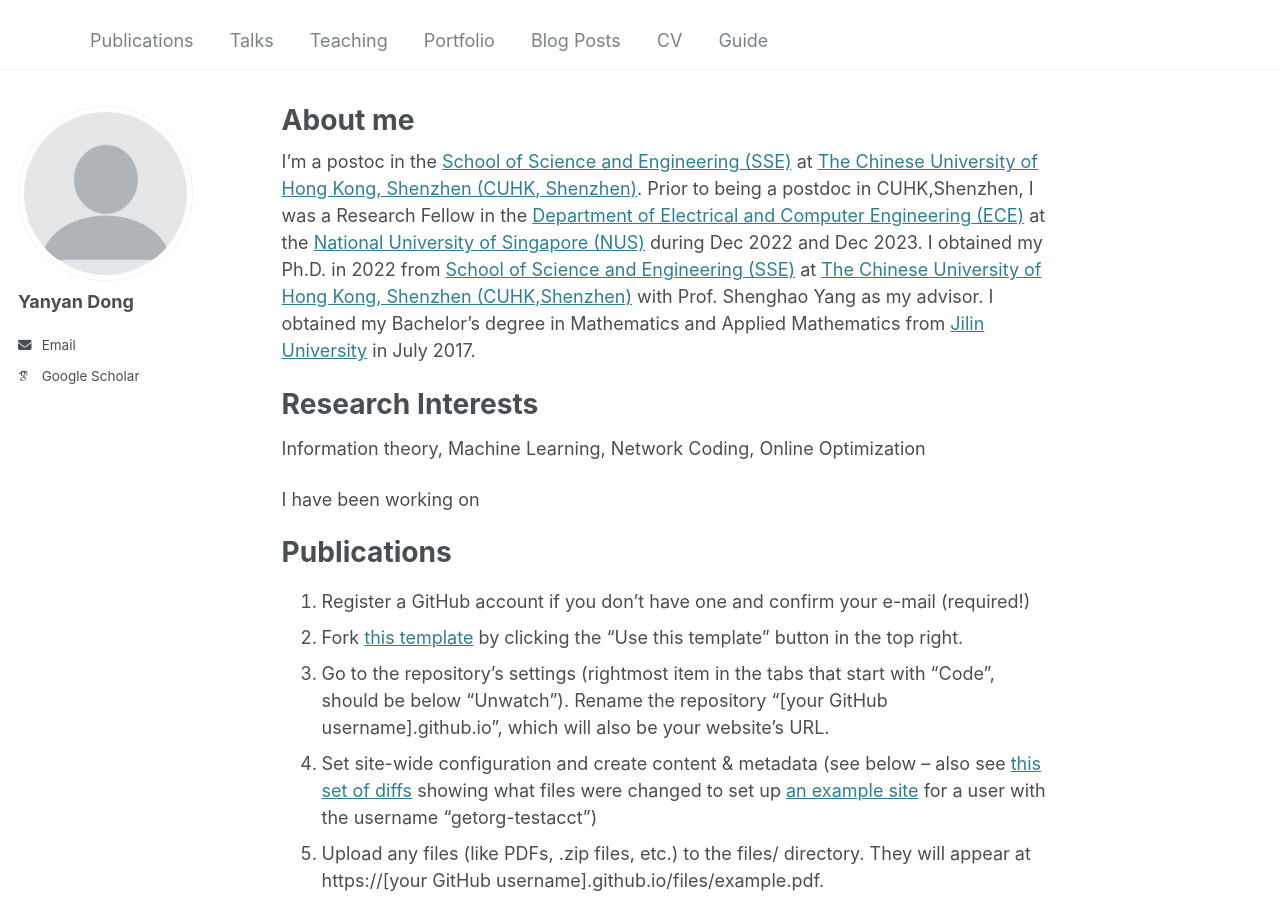
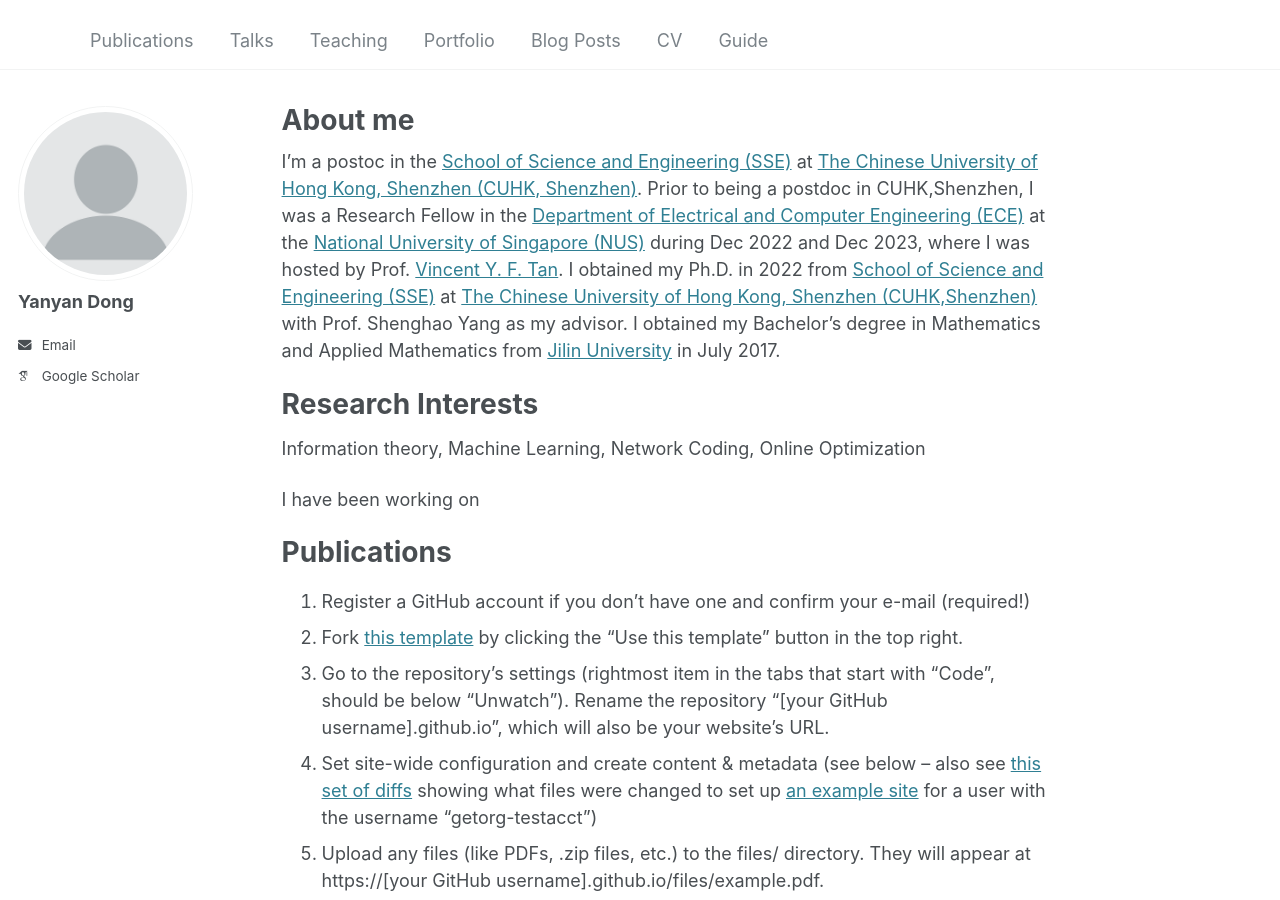
Before and after one commit to yan-yanDong/yydong, a Jekyll site: the page built from _pages/about.md, in a window 1280 px wide and 900 px high. Built offline with Jekyll 4.4.1, drawn with Linux system fonts in a browser that asks for light colours; some web fonts are replaced.

Commit message:
Update about.md

```diff
--- a/_pages/about.md
+++ b/_pages/about.md
@@ -7,7 +7,7 @@ redirect_from:
   - /about.html
 ---
 
-I'm a postoc in the [School of Science and Engineering (SSE)](https://sse.cuhk.edu.cn/en) at [The Chinese University of Hong Kong, Shenzhen (CUHK, Shenzhen)](https://www.cuhk.edu.cn/en). Prior to being a postdoc in CUHK,Shenzhen, I was a Research Fellow in the [Department of Electrical and Computer Engineering (ECE)](https://www.eng.nus.edu.sg/ece/) at the [National University of Singapore (NUS)](https://www.nus.edu.sg/) during Dec 2022 and Dec 2023. I obtained my Ph.D. in 2022 from [School of Science and Engineering (SSE)](https://sse.cuhk.edu.cn/en) at [The Chinese University of Hong Kong, Shenzhen (CUHK,Shenzhen)](https://www.cuhk.edu.cn/en) with Prof. Shenghao Yang as my advisor. I obtained my Bachelor's degree in Mathematics and Applied Mathematics from [Jilin University](https://www.jlu.edu.cn/#) in July 2017.
+I'm a postoc in the [School of Science and Engineering (SSE)](https://sse.cuhk.edu.cn/en) at [The Chinese University of Hong Kong, Shenzhen (CUHK, Shenzhen)](https://www.cuhk.edu.cn/en). Prior to being a postdoc in CUHK,Shenzhen, I was a Research Fellow in the [Department of Electrical and Computer Engineering (ECE)](https://www.eng.nus.edu.sg/ece/) at the [National University of Singapore (NUS)](https://www.nus.edu.sg/) during Dec 2022 and Dec 2023, where I was hosted by Prof. [Vincent Y. F. Tan](https://vyftan.github.io/). I obtained my Ph.D. in 2022 from [School of Science and Engineering (SSE)](https://sse.cuhk.edu.cn/en) at [The Chinese University of Hong Kong, Shenzhen (CUHK,Shenzhen)](https://www.cuhk.edu.cn/en) with Prof. Shenghao Yang as my advisor. I obtained my Bachelor's degree in Mathematics and Applied Mathematics from [Jilin University](https://www.jlu.edu.cn/#) in July 2017.
 
 Research Interests
 ======
```
